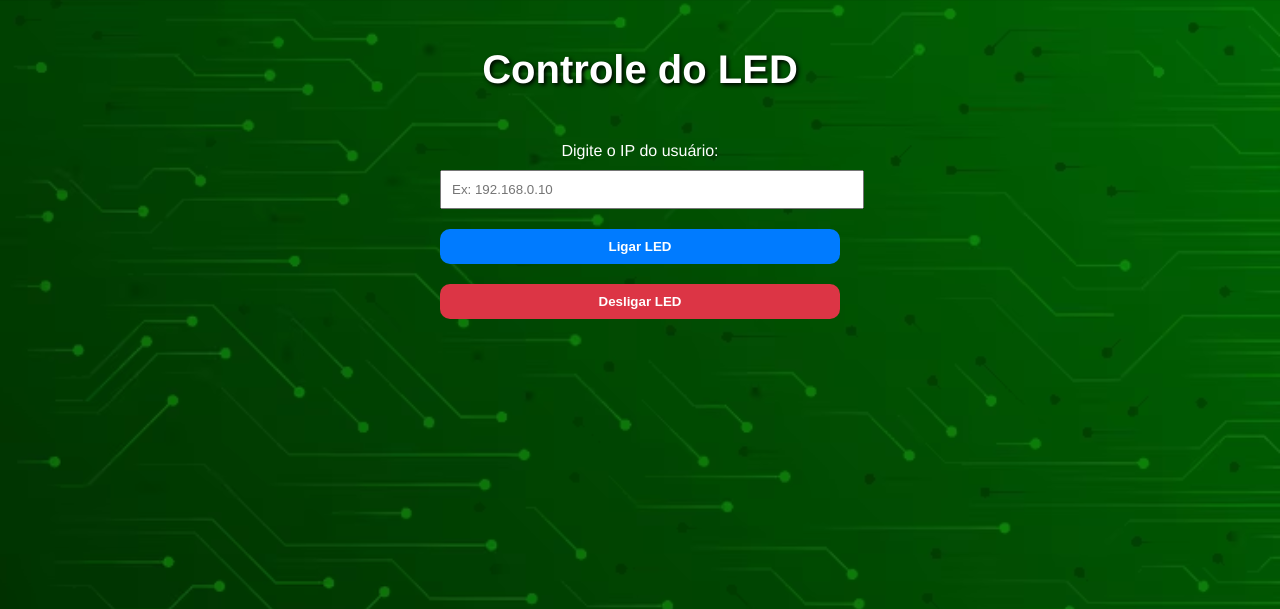
After one commit to RafaelRodrigues17/ArduinoDesing, a Flask app: page /led in a window 1280 px wide. The commit adds this page. Shown: the top 609 px of the page. Run offline with Flask 3, Linux system fonts and the light colour scheme.

Commit message:
Atualização

```diff
--- a/app.py
+++ b/app.py
@@ -1,7 +1,4 @@
 from flask import Flask, render_template
-import database
-
-database.conectar()
 
 app = Flask(__name__)
 app.secret_key = "chave_muito_segura"
@@ -14,5 +11,9 @@ def index():
 def home():
     return render_template('home.html')
 
+@app.route('/led')
+def led():
+    return render_template('led.html')
+
 if __name__ == '__main__':
    app.run(debug=True)
--- a/static/styles.css
+++ b/static/styles.css
@@ -69,3 +69,32 @@ h1 {
   color: white; /* Cor branca */
   text-shadow: 1px 1px 2px black; /* Sombra para melhor leitura */
 }
+/* Botão azul para ligar o LED */
+button.ligar {
+  background-color: #007bff; /* Azul */
+  color: white;
+  border: none;
+  border-radius: 10px;
+  cursor: pointer;
+  font-weight: bold;
+  transition: background 0.3s;
+}
+
+button.ligar:hover {
+  background-color: #0056b3; /* Azul mais escuro no hover */
+}
+
+/* Botão vermelho para desligar o LED */
+button.desligar {
+  background-color: #dc3545; /* Vermelho */
+  color: white;
+  border: none;
+  border-radius: 10px;
+  cursor: pointer;
+  font-weight: bold;
+  transition: background 0.3s;
+}
+
+button.desligar:hover {
+  background-color: #a71d2a; /* Vermelho mais escuro no hover */
+}
--- /dev/null
+++ b/templates/led.html
@@ -0,0 +1,61 @@
+<!DOCTYPE html>
+<html lang="pt-BR">
+<head>
+  <meta charset="UTF-8">
+  <meta name="viewport" content="width=device-width, initial-scale=1.0">
+  <title>Controle do LED</title>
+  <link rel="stylesheet" href="static/styles.css">
+  <style>
+    .container {
+      max-width: 400px;
+      margin: 0 auto;
+      text-align: center;
+      padding: 20px;
+    }
+    input, button {
+      width: 100%;
+      padding: 10px;
+      margin: 10px 0;
+    }
+    #mensagem {
+      font-weight: bold;
+      margin-top: 20px;
+    }
+  </style>
+</head>
+<body>
+  <div class="container">
+    <h1>Controle do LED</h1>
+
+    <label for="ip">Digite o IP do usuário:</label>
+    <input type="text" id="ip" placeholder="Ex: 192.168.0.10">
+
+    <button class="ligar" onclick="ligarLed()">Ligar LED</button>
+    <button class="desligar" onclick="desligarLed()">Desligar LED</button>
+
+    <p id="mensagem"></p>
+  </div>
+
+  <script>
+    function ligarLed() {
+      const ip = document.getElementById('ip').value;
+      if (!ip) {
+        alert("Por favor, digite o IP.");
+        return;
+      }
+      // Aqui você pode fazer uma requisição para o backend usando fetch, se quiser
+      document.getElementById('mensagem').textContent = "O LED está ligado!";
+    }
+
+    function desligarLed() {
+      const ip = document.getElementById('ip').value;
+      if (!ip) {
+        alert("Por favor digite um IP válido.");
+        return;
+      }
+      // Aqui você pode fazer uma requisição para o backend usando fetch, se quiser
+      document.getElementById('mensagem').textContent = "O LED está desligado!";
+    }
+  </script>
+</body>
+</html>
```
Also changed, not shown: database.py (+7 -6 lines), templates/home.html (+6 -2 lines).
